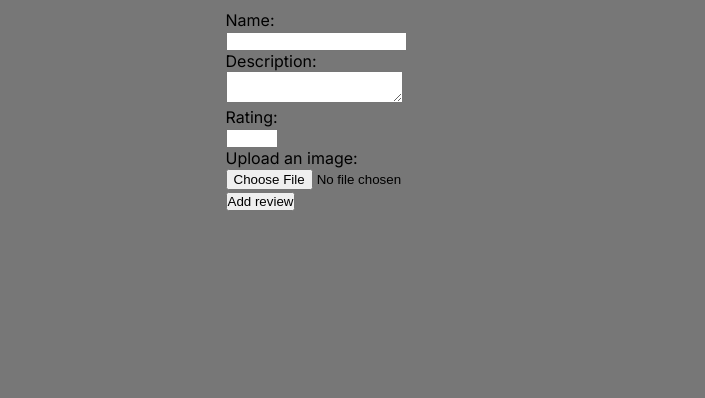
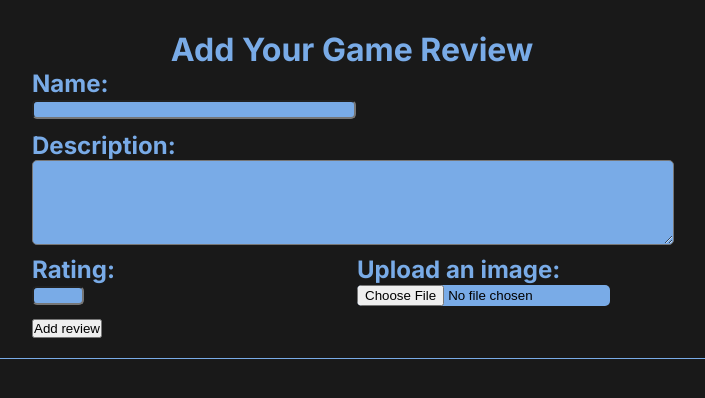
Before and after one commit to Some0ne3lse/game-reviews, a Next.js app: page / in a window 1280 px wide. Shown: the top 398 px of the page, without its empty margins (288-993 px from the left). Built offline with nearby package versions, Linux system fonts and the light colour scheme.

Commit message:
Add styling and screenshots

```diff
--- a/src/app/Form.tsx
+++ b/src/app/Form.tsx
@@ -13,25 +13,27 @@ type FormProps = {
 
 export const Form = (props: FormProps) => {
   return (
-    <form onSubmit={props.addReview}>
-      <div>
-        <div>Name: </div>
+    <form className="form" onSubmit={props.addReview}>
+      <div className="form-name">
+        <h2>Name: </h2>
         <input
+          className="form-name-input"
           value={props.newName}
           onChange={props.handleNameChange}
           required
         />
       </div>
-      <div>
-        <div>Description: </div>
+      <div className="form-description">
+        <h2>Description: </h2>
         <textarea
+          className="form-description-input"
           value={props.newDescription}
           onChange={props.handleDescriptionChange}
           required
         />
       </div>
-      <div>
-        <div>Rating: </div>
+      <div className="form-rating">
+        <h2>Rating: </h2>
         <input
           type="number"
           min={0}
@@ -41,11 +43,11 @@ export const Form = (props: FormProps) => {
           required
         />
       </div>
-      <div>
-        <div> Upload an image:</div>
+      <div className="form-image">
+        <h2> Upload an image:</h2>
         <input type="file" onChange={props.getFile} />
       </div>
-      <div>
+      <div className="form-submit">
         <button type="submit">Add review</button>
       </div>
     </form>
--- a/src/app/GameReviews.tsx
+++ b/src/app/GameReviews.tsx
@@ -1,6 +1,7 @@
 import { useState } from "react";
 import { Form } from "./Form";
 import { SubmittedReviews } from "./SubmittedReviews";
+import { Header } from "./Header";
 
 type Review = {
   name: string;
@@ -52,6 +53,8 @@ export default () => {
 
   return (
     <>
+      <div className="form-container">
+        <Header text="Add Your Game Review" />
         <Form
           addReview={addReview}
           newName={newName}
@@ -62,6 +65,7 @@ export default () => {
           handleRatingChange={handleRatingChange}
           getFile={getFile}
         />
+      </div>
       <SubmittedReviews reviewsList={reviews} />
     </>
   );
--- /dev/null
+++ b/src/app/Header.tsx
@@ -0,0 +1,7 @@
+type HeaderProps = {
+  text: string;
+};
+
+export const Header = (props: HeaderProps) => {
+  return <h1>{props.text}</h1>;
+};
--- a/src/app/SubmittedReviews.tsx
+++ b/src/app/SubmittedReviews.tsx
@@ -18,16 +18,16 @@ export const SubmittedReviews = (props: SubmittedReviewsProps) => {
           <div className="review-content">
             <div>
               <div>
-                <div>Game:</div>
+                <h3>Game:</h3>
                 {game.name}
               </div>
               <div>
-                <div>Description:</div>
+                <h3>Description:</h3>
                 {game.description}
               </div>
               <div>
-                <div>Rating:</div>
-                {game.rating}
+                <h3>Rating:</h3>
+                {game.rating} / 10
               </div>
             </div>
             <img src={game.image} />
--- a/src/app/globals.css
+++ b/src/app/globals.css
@@ -2,15 +2,42 @@
   list-style-type: none;
   margin: 0;
   padding: 0;
+  color: rgb(121, 171, 231);
+}
+
+html,
+body {
+  height: 100%;
+  background-color: rgb(25, 25, 25);
+}
+
+input {
+  background-color: rgb(121, 171, 231);
+  border-radius: 5px;
+  color: black;
+}
+
+textarea {
+  background-color: rgb(121, 171, 231);
+  border-radius: 5px;
+  color: black;
+}
+
+button {
+  color: black;
 }
 
 img {
-  max-width: 150px;
-  max-height: 150px;
+  max-width: 300px;
+  max-height: 300px;
 }
 
 .review-content {
   display: flex;
+  width: 80%;
+  margin: auto;
+  padding: 20px;
+  gap: 20px;
 }
 
 .review-page {
@@ -18,6 +45,57 @@ img {
   flex-direction: column;
   align-items: center;
   padding-top: 10px;
-  background-color: rgb(119, 119, 119);
-  height: 100svh;
+  height: 100%;
 }
+
+.form-container {
+  width: 100%;
+  border-bottom: 1px solid rgb(121, 171, 231);
+  display: flex;
+  flex-direction: column;
+  justify-content: center;
+  align-items: center;
+  padding: 20px;
+}
+
+.form {
+  display: grid;
+  grid-gap: 10px;
+  grid-template-columns: 1fr 1fr;
+  grid-template-rows: repeat(9, 1fr);
+  width: 50%;
+}
+
+.form-name {
+  grid-column: 1 / 3;
+  grid-row: 1/3;
+}
+
+.form-name-input {
+  width: 50%;
+}
+
+.form-description {
+  grid-column: 1 / 3;
+  grid-row: 3 / 6;
+}
+
+.form-description-input {
+  height: 100%;
+  width: 100%;
+}
+
+.form-rating {
+  grid-column: 1 / 2;
+  grid-row: 7 / 9;
+}
+
+.form-image {
+  grid-column: 2 / 3;
+  grid-row: 7 / 9;
+}
+
+.form-submit {
+  grid-column: 1/2;
+  grid-row: 9 / 10;
+}
```
Also changed, not shown: screenshots/Screenshot 2024-04-07 at 12.25.45.png (added), screenshots/Screenshot 2024-04-07 at 12.25.49.png (added). Lines whose indentation alone changed are shown as unchanged.
